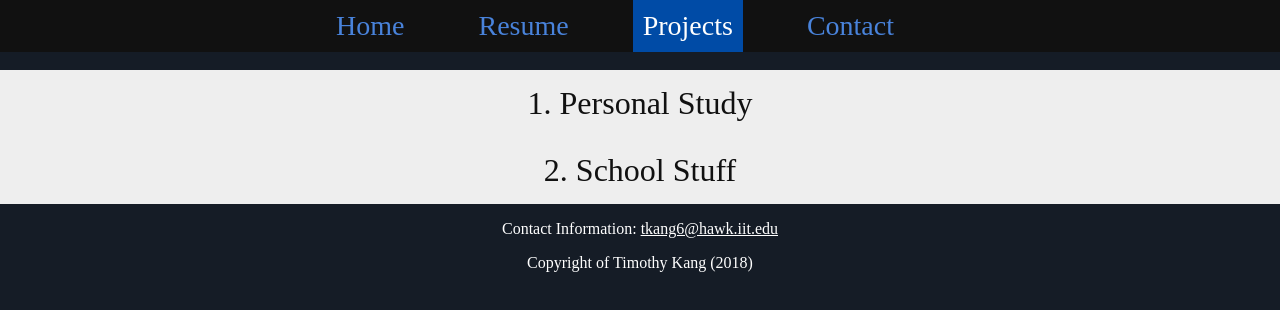
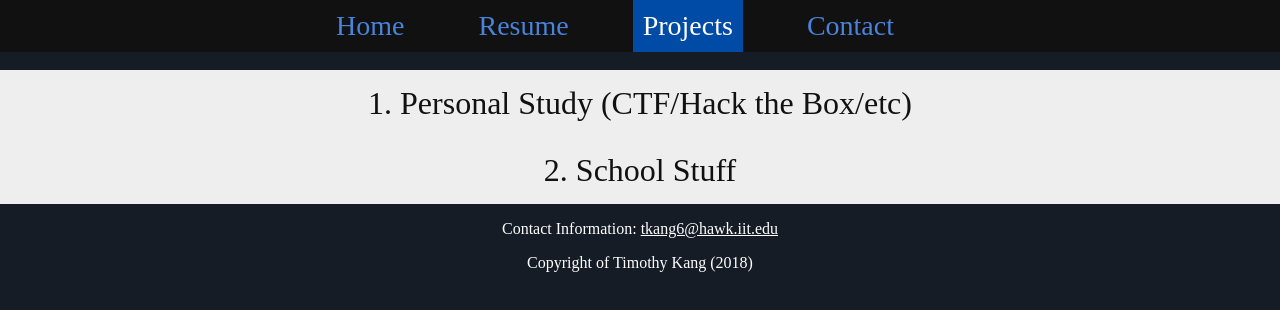
Before and after one commit to zerokradness94/personalwebsite, a plain HTML site: page pentesting.html in a window 1280 px wide. Drawn offline with Linux system fonts and the light colour scheme; a web font is replaced by a local one.

Commit message:
minor change

```diff
--- a/pentesting.html
+++ b/pentesting.html
@@ -20,7 +20,7 @@
 
 	<div id="content">
 		<div id="options">
-			<a href="personalstudy.html">1. Personal Study</a>
+			<a href="personalstudy.html">1. Personal Study (CTF/Hack the Box/etc)</a>
 			<a href="schoolstuff.html">2. School Stuff</a>
 		</div>
 	<footer id="footer">
```
